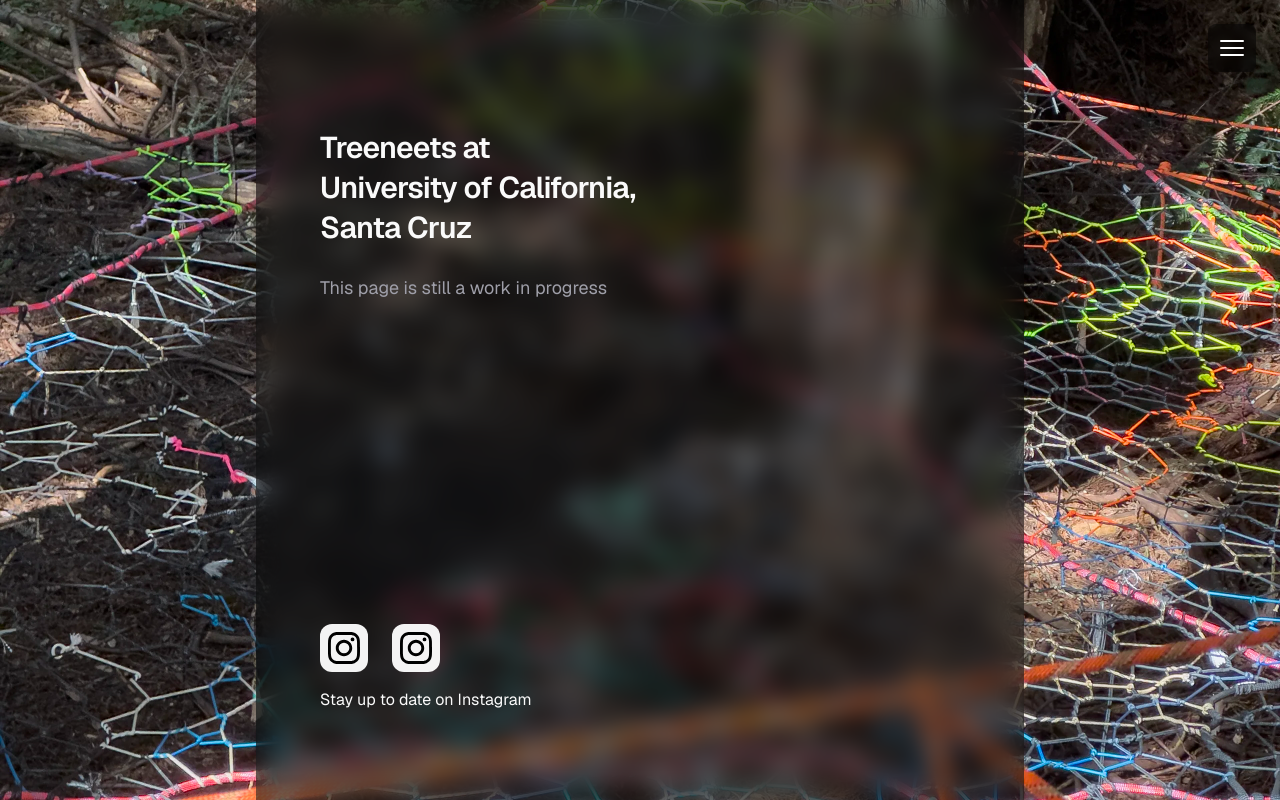
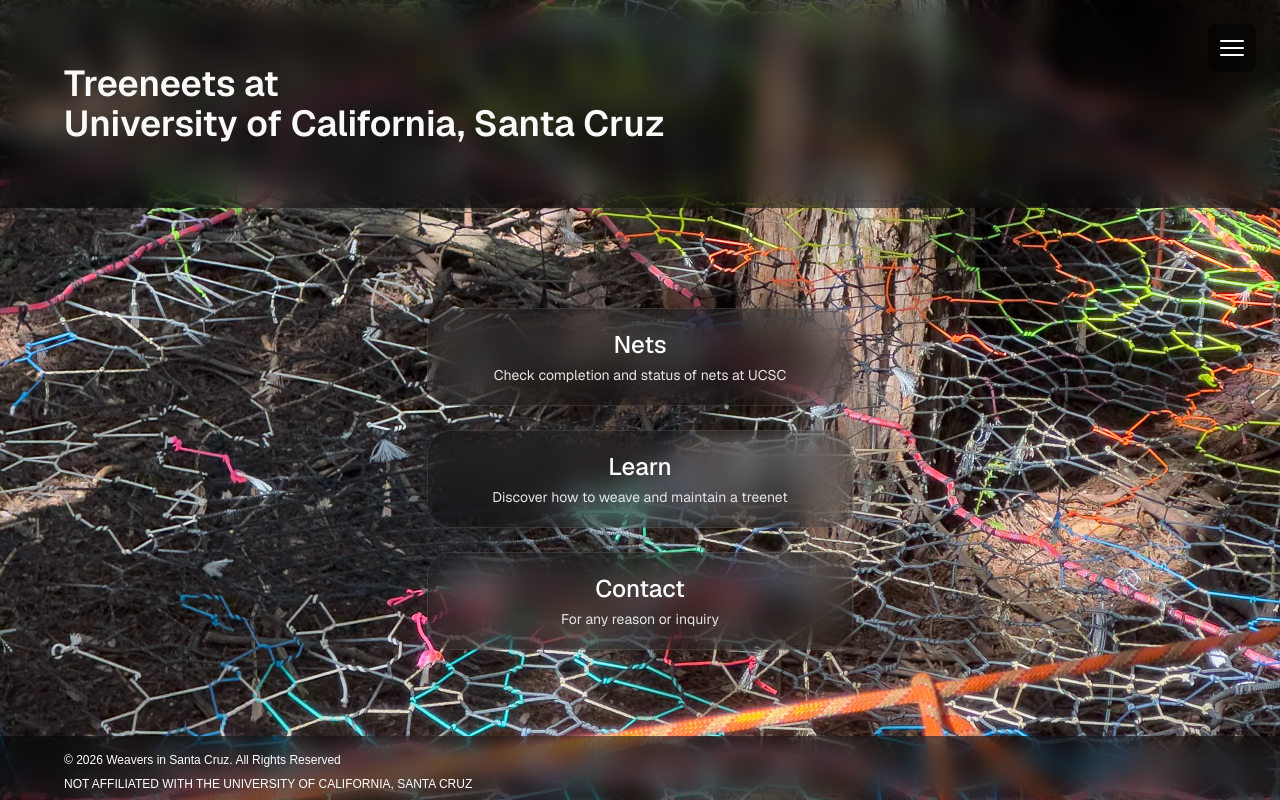
Before and after one commit to ucsc-nets/ucsc-nets.github.io, a Next.js app: page / in a window 1280 px wide. Built offline with nearby package versions, Linux system fonts and the light colour scheme.

Commit message:
fixed home, fixed style for all pages

```diff
--- a/src/app/components/navigation.tsx
+++ b/src/app/components/navigation.tsx
@@ -75,9 +75,11 @@ export default function Navigation() {
                   <Link href="/status" onClick={handleLinkClick} className="hover:text-white hover:scale-110 transition-all duration-200 bg-black/10 hover:bg-black/15 px-5 py-2.5 rounded-full backdrop-blur-lg border border-white/10">
                       Nets
                   </Link>
+                  {/*
                   <Link href="/gallery" onClick={handleLinkClick} className="hover:text-white hover:scale-110 transition-all duration-200 bg-black/10 hover:bg-black/15 px-5 py-2.5 rounded-full backdrop-blur-lg border border-white/10">
                       Gallery
                   </Link>
+                  */}
                   <Link href="/learn" onClick={handleLinkClick} className="hover:text-white hover:scale-110 transition-all duration-200 bg-black/10 hover:bg-black/15 px-5 py-2.5 rounded-full backdrop-blur-lg border border-white/10">
                       Learn
                   </Link>
@@ -86,7 +88,7 @@ export default function Navigation() {
                   </Link>
                   <Link href="/" onClick={handleLinkClick} className="hover:text-white hover:scale-110 transition-all duration-200 bg-black/10 hover:bg-black/15 px-5 py-2.5 rounded-full backdrop-blur-lg border border-white/10">
                       Home
-                    </Link>
+                  </Link>
               </nav>
           </div>
         </div>
--- a/src/app/contact/page.tsx
+++ b/src/app/contact/page.tsx
@@ -12,7 +12,7 @@ export default function ContactPage() {
                 priority
             />
             <div className="my-12 sm:mx-30 relative z-20 bg-black/50 backdrop-blur-sm p-4 sm:rounded-xl w-fit border border-white/10">
-                <h1 className="text-4xl font-extrabold text-white tracking-tight">
+                <h1 className="text-3xl sm:text-4xl font-extrabold text-white tracking-tight">
                     Contact Us&ensp;&ndash;&ensp;Learn, Weave, Report Damage
                 </h1>
             </div>
@@ -20,7 +20,7 @@ export default function ContactPage() {
             <ContactForm/>
 
             <div className="z-40 flex items-center justify-center sm:text-2xl md:text-3xl font-medium">
-                <div className="text-zinc-50 bg-black/50 backdrop-blur-xs w-1/3 flex flex-col justify-center items-center p-6 my-8 border border-white/20 rounded-md">
+                <div className="text-zinc-50 bg-black/50 backdrop-blur-xs sm:w-1/2 xl:w-1/3 flex flex-col justify-center items-center p-6 my-8 border border-white/20 rounded-md">
                     Reach Out on Instagram
                     <div className="flex gap-8 flex-row mt-4">
                         <a
--- a/src/app/globals.css
+++ b/src/app/globals.css
@@ -1,8 +1,8 @@
 @import "tailwindcss";
 
 :root {
-  --background: #ffffff;
-  --foreground: #171717;
+  --background: #000000;
+  --foreground: #ffffff;
 }
 
 @theme inline {
--- a/src/app/layout.tsx
+++ b/src/app/layout.tsx
@@ -32,6 +32,10 @@ export default function RootLayout({
         <Navigation />
         <main className="min-h-full flex flex-col">
         {children}
+        <footer className="text-xs fixed bottom-0 w-full justify-between py-2 pt-4 px-16 bg-black/50 backdrop-blur-md items-start z-30">
+            <p>&copy; 2026 Weavers in Santa Cruz. All Rights Reserved</p>
+            <p className="mt-2">NOT AFFILIATED WITH THE UNIVERSITY OF CALIFORNIA, SANTA CRUZ</p>
+        </footer>
         </main>
       </body>
     </html>
--- a/src/app/learn/page.tsx
+++ b/src/app/learn/page.tsx
@@ -1,4 +1,5 @@
 import Image from "next/image";
+import Link from "next/link";
 
 export default function LearnPage() {
     return (
@@ -15,7 +16,7 @@ export default function LearnPage() {
                     Learn How to Weave
                 </h1>
                 <p className="text-lg my-1 -mb-1 text-white">
-                    <a
+                    <Link
                         href="./contact"
                         target="_blank"
                         rel="noopener noreferrer"
@@ -23,7 +24,7 @@ export default function LearnPage() {
                         className="hover:text-blue-600 transition-colors cursor-pointer font-semibold"
                     >
                     Contact Us
-                    </a>
+                    </Link>
                     &nbsp;for in - person lessons
                 </p>
             </div>
@@ -34,9 +35,9 @@ export default function LearnPage() {
 
                 </p>
                 <br className="mt-2"/>
-                <a href="/" className="text-white text-2xl font-light uppercase px-4 py-2 rounded-md hover:underline hover:text-(--headerHover) hover:font-semibold">
+                <Link href="/" className="text-white text-2xl font-light uppercase px-4 py-2 rounded-md hover:underline hover:text-(--headerHover) hover:font-semibold">
                     Home
-                </a>
+                </Link>
             </div>
         </main>
     )
--- a/src/app/page.tsx
+++ b/src/app/page.tsx
@@ -1,8 +1,9 @@
 import Image from "next/image";
+import Link from "next/link";
 
 export default function Home() {
   return (
-    <div className="relative flex flex-col min-h-screen items-center justify-center font-sans bg-black">
+    <div className="relative min-h-screen items-center justify-center font-sans bg-black">
       <Image
           src="/images/treenet-floor.webp"
           alt="Background Treenet Image"
@@ -10,51 +11,52 @@ export default function Home() {
           className="object-cover object-center z-0"
           priority
         />
-      <main className="flex flex-1 w-full max-w-3xl flex-col items-center justify-between py-32 px-16 bg-black/50 backdrop-blur-md sm:items-start z-10">
+      <header className="w-full justify-between py-8 sm:py-16 px-16 bg-black/50 backdrop-blur-md items-start z-10">
+
         <div className="flex flex-col items-center gap-6 text-center sm:items-start sm:text-left">
-          <h1 className="max-w-sm text-3xl font-semibold leading-10 tracking-tight text-zinc-50">
+          <h1 className="max-w-sm md:max-w-3xl text-3xl sm:text-4xl font-semibold leading-10 text-zinc-50">
             Treeneets at <br/>
             University of California, Santa Cruz
           </h1>
-          <p className="max-w-md text-lg leading-8 text-zinc-400">
-            This page is still a work in progress
-          </p>
         </div>
-        {/* Social Media */}
-        <div className="">
-          <div className="flex flex-col gap-6 text-base font-medium sm:flex-row items-center text-center sm:items-start sm:text-left">
-            <a
-              className="flex w-full p-2 items-center justify-center gap-2 rounded-xl transition-colors bg-white/95 hover:bg-[#ccc]"
-              href="https://www.instagram.com/ucsc.nets"
-              target="_blank"
-              rel="noopener noreferrer"
-            >
-              <Image
-                className="light:invert"
-                src="/instagram.svg"
-                alt="Instagram logo"
-                width={32}
-                height={32}
-              />
-            </a>
-            <a
-              className="flex w-full p-2 items-center justify-center gap-2 rounded-xl transition-colors bg-white/95 hover:bg-[#ccc]"
-              href="https://www.instagram.com/ucsc_nature"
-              target="_blank"
-              rel="noopener noreferrer"
-            >
-              <Image
-                className="light:invert"
-                src="/instagram.svg"
-                alt="Instagram logo"
-                width={32}
-                height={32}
-              />
-            </a>
-          </div>
-          <div className="absolute mt-4 text-zinc-50">
-            Stay up to date on Instagram
-          </div>
+      </header>
+      <main className="w-full relative flex flex-col justify-center items-center mt-25 z-10">
+        <div className="flex flex-col gap-6 w-11/12 sm:w-1/2 md:w-1/3 text-center text-zinc-300">
+
+          <Link
+            href="/status"
+            className="flex flex-col items-center justify-center gap-1 hover:text-white hover:scale-105 transition-all duration-200 bg-black/20 hover:bg-black/25 px-6 py-5 rounded-3xl backdrop-blur-lg border border-white/10"
+          >
+            <span className="text-2xl font-medium text-white">Nets</span>
+            <span className="text-sm font-normal text-zinc-200">Check completion and status of nets at UCSC</span>
+          </Link>
+
+          {/*
+          <Link
+            href="/gallery"
+            className="flex flex-col items-center justify-center gap-1 hover:text-white hover:scale-105 transition-all duration-200 bg-black/20 hover:bg-black/25 px-6 py-5 rounded-3xl backdrop-blur-lg border border-white/10"
+          >
+              <span className="text-2xl font-medium text-white">Gallery</span>
+              <span className="text-sm font-normal text-zinc-200">Photos of treenets around UCSC</span>
+          </Link>
+          */}
+
+          <Link
+            href="/learn"
+            className="flex flex-col items-center justify-center gap-1 hover:text-white hover:scale-105 transition-all duration-200 bg-black/20 hover:bg-black/25 px-6 py-5 rounded-3xl backdrop-blur-lg border border-white/10"
+          >
+            <span className="text-2xl font-medium text-white">Learn</span>
+            <span className="text-sm font-normal text-zinc-200">Discover how to weave and maintain a treenet</span>
+          </Link>
+
+          <Link
+            href="/contact"
+            className="flex flex-col items-center justify-center gap-1 hover:text-white hover:scale-105 transition-all duration-200 bg-black/20 hover:bg-black/25 px-6 py-5 rounded-3xl backdrop-blur-lg border border-white/10"
+          >
+            <span className="text-2xl font-medium text-white">Contact</span>
+            <span className="text-sm font-normal text-zinc-200">For any reason or inquiry</span>
+          </Link>
+
         </div>
       </main>
     </div>
--- a/src/app/status/page.tsx
+++ b/src/app/status/page.tsx
@@ -11,14 +11,15 @@ export default function Home() {
 
   return (
     <main className="relative min-h-screen bg-gray-50 py-12 px-4 sm:px-6 lg:px-8">
-      <div className="max-w-7xl mx-auto">
-        <Image
+      <Image
             src="/images/weaving-treenet-shadow.webp"
             alt="Background Treenet Image"
             fill
             className="object-cover z-0 fixed"
             priority
         />
+        <div className="max-w-7xl mx-auto">
+
         <div className="mb-10 relative z-20 bg-black/50 backdrop-blur-sm p-4 rounded-xl w-fit border border-white/10">
           <h1 className="text-4xl font-extrabold text-white tracking-tight">
             Treenets at University of California, Santa Cruz
```
Also changed, not shown: src/app/contact/components/contactForm.tsx (+5 -5 lines).
